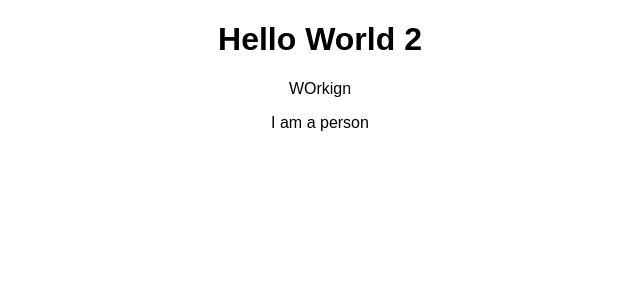
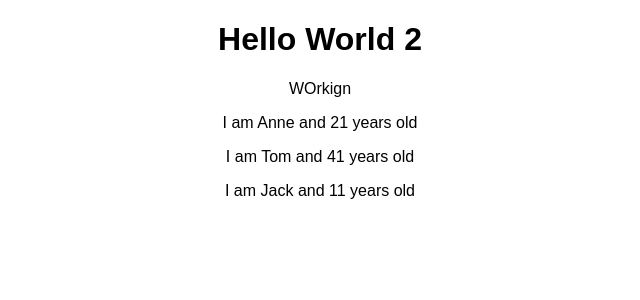
Before and after one commit to stefanevansnz/reactjs-udemy, a React (Create React App) app: page / in a window 1280 px wide. Shown: the top 300 px of the page, without its empty margins (320-960 px from the left). Built offline with nearby package versions, Linux system fonts and the light colour scheme.

Commit message:
added props

```diff
--- a/src/App.js
+++ b/src/App.js
@@ -8,7 +8,9 @@ class App extends Component {
       <div className="App">
         <h1>Hello World 2</h1>
         <p>WOrkign</p>
-        <Person />
+        <Person name="Anne" age="21"/>
+        <Person name="Tom" age="41">My Hobbies:Racing</Person>
+        <Person name="Jack" age="11"/>
       </div>
     );
     //return React.createElement('div', {className: 'App'}, React.createElement('h1', null , 'Some text'));
--- a/src/Person/Person.js
+++ b/src/Person/Person.js
@@ -1,7 +1,7 @@
 import React from 'react';
 
-const person = () => {
-    return <p>I am a person</p>
+const person = (props) => {
+    return <p>I am {props.name} and {props.age} years old</p>
 }
 
 export default person;
```
